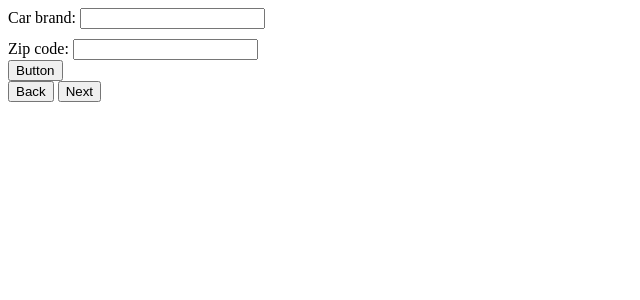
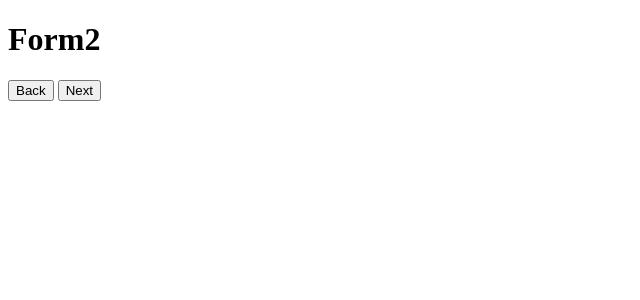
Before and after one commit to JollyR0ger42/test_RaDevs, a SvelteKit app: page / in a window 1280 px wide. Both pictures are taken after a click on the button "Next". Shown: the top 300 px of the page, without its empty margins (0-640 px from the left). Built offline with nearby package versions, Linux system fonts and the light colour scheme.

Commit message:
rework Form

```diff
--- a/src/components/Form.svelte
+++ b/src/components/Form.svelte
@@ -1,7 +1,17 @@
 <script>
   import Form1 from "./Form1.svelte";
+  import Form2 from "./Form2.svelte";
   import { showModalStore } from "../stores.js";
-  let formValidation;
+  let form1Validation;
+  let step = 1;
+
+  const onNext = () => {
+    if (form1Validation()) step++;
+  };
+
+  const onBack = () => {
+    if (step > 1) step--;
+  };
 
   const showModal = () => {
     if ($showModalStore) showModalStore.set("");
@@ -9,5 +19,21 @@
   };
 </script>
 
-<Form1 bind:validate={formValidation} />
-<button on:click={showModal}>Button</button>
+
+{#if step === 1}
+  <Form1 bind:validate={form1Validation} />
+{:else}
+  <Form2 />
+{/if}
+
+<div class="form__buttons">
+  <button on:click={onBack}>Back</button>
+  <button on:click={onNext}>Next</button>
+</div>
+
+
+<style lang="scss">
+  .form__buttons {
+    margin-top: 10px;
+  }
+</style>
--- a/src/components/Form1.svelte
+++ b/src/components/Form1.svelte
@@ -3,7 +3,7 @@
   let zipCode = ''
 
   export const validate = () => {
-    console.log('validate')
+    return true
   }
 </script>
 
--- a/src/components/Form2.svelte
+++ b/src/components/Form2.svelte
@@ -0,0 +1 @@
+<h1>Form2</h1>
--- a/src/routes/+page.svelte
+++ b/src/routes/+page.svelte
@@ -3,7 +3,3 @@
 </script>
 
 <Form />
-<div>
-  <button>Back</button>
-  <button>Next</button>
-</div>
```
